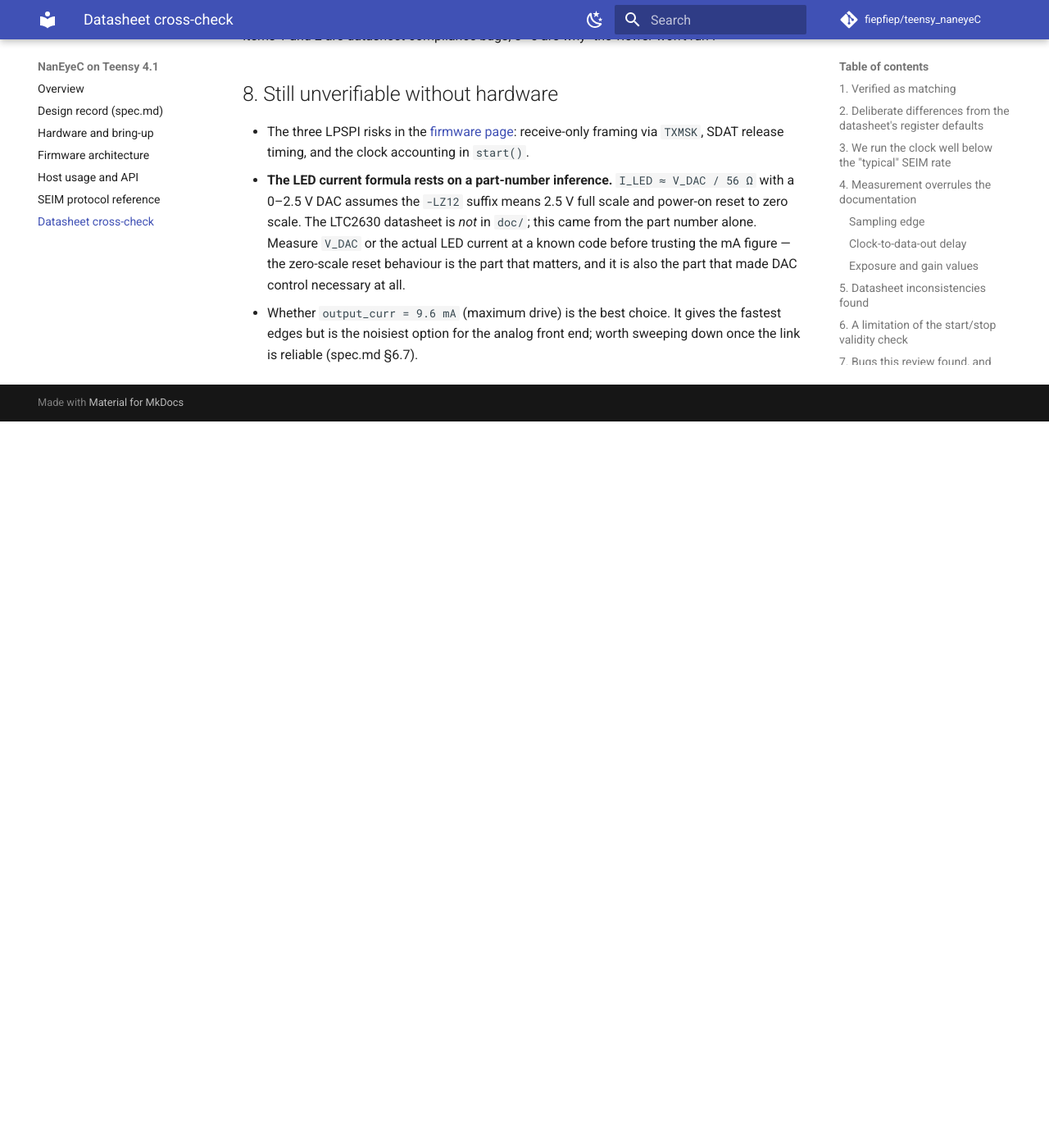
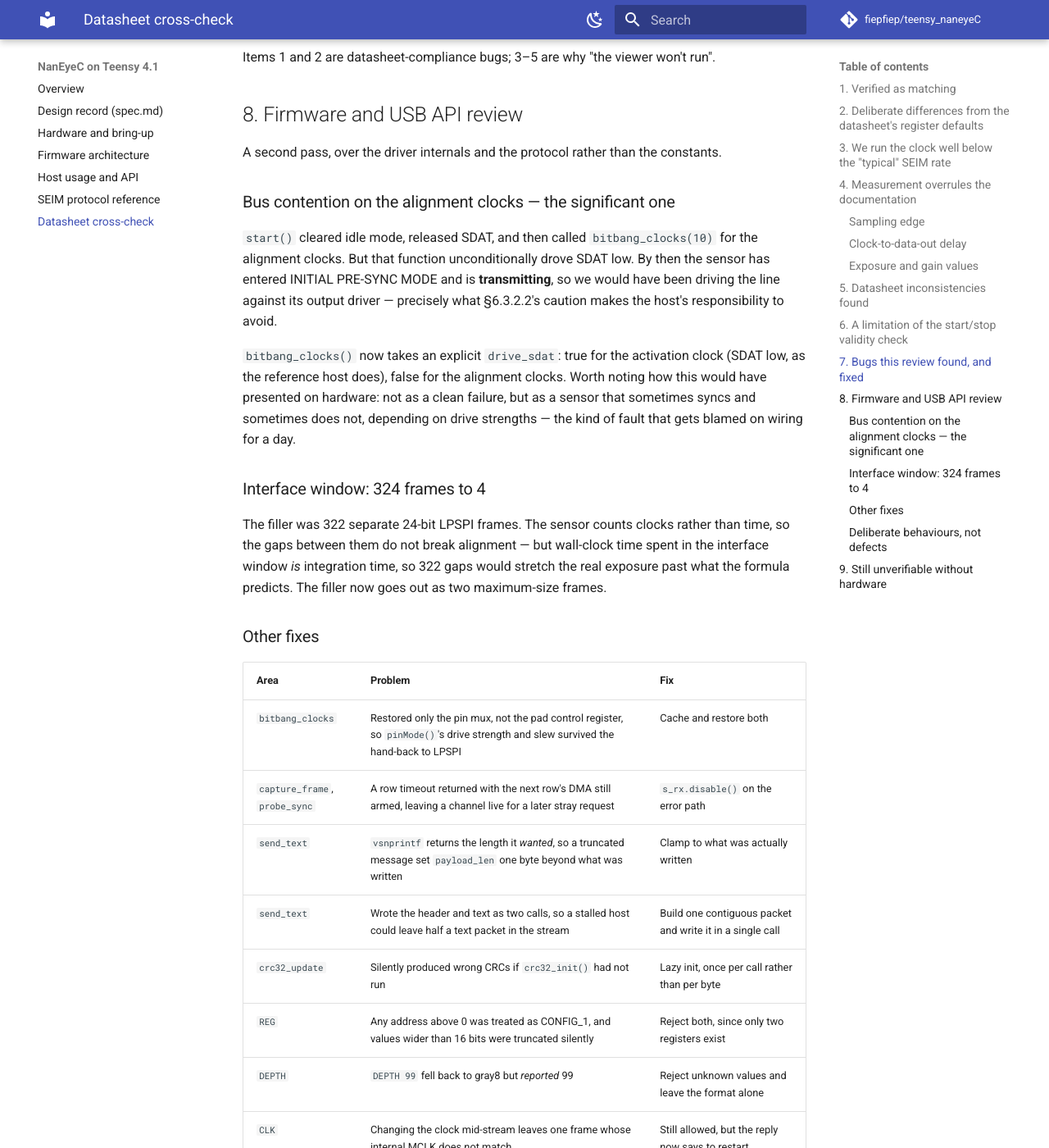
Before and after one commit to fiepfiep/teensy_naneyeC, an MkDocs documentation site: the page built from docs/datasheet-crosscheck.md, in a window 1280 px wide and 1400 px high, scrolled down 5740 px. Shown: the whole window at 82% size. Built offline with MkDocs 1.6.1 and Material for MkDocs 9.7.7, drawn with Linux system fonts in a browser that asks for light colours; comment, search, counter and statistics services are not loaded; before the commit the page ends 6254 px from its top, so only the background shows below that; some of the changed text lies outside the part shown.

Commit message:
Review the firmware and USB API; fix bus contention and seven smaller faults
Second review pass, over the driver internals and the protocol rather than the
constants. Findings recorded in docs/datasheet-crosscheck.md section 8.

The one that mattered: start() cleared idle mode, released SDAT, and then called
bitbang_clocks(10) for the alignment clocks -- but that function unconditionally
drove SDAT low. By that point the sensor has entered INITIAL PRE-SYNC MODE and
is transmitting, so we would have been driving against its output driver, which
is exactly what the datasheet makes the host's responsibility to avoid. It would
not have failed cleanly either: it would have synced sometimes and not others
depending on drive strengths, and looked like a wiring problem for a day.
bitbang_clocks() now takes an explicit drive_sdat, true only for the activation
clock.

The interface window drove its filler as 322 separate 24-bit frames. The sensor
counts clocks rather than time, so those gaps do not break alignment, but time
spent in the window is time the pixels keep integrating, so they would have
stretched the real exposure past what the formula predicts. Now two large frames.

Also:
  - bitbang_clocks restored the pin mux but not the pad control register, so
    pinMode's drive strength and slew survived the hand-back to LPSPI
  - a row timeout returned with the next row's DMA still armed
  - send_text trusted vsnprintf's return value, which is the length it wanted,
    so a truncated message set payload_len one byte past what was written
  - send_text wrote header and text separately, so a stalled host could leave
    half a text packet in the stream; now one contiguous write
  - crc32_update silently produced wrong CRCs if crc32_init had not run
  - REG accepted any address above 0 as CONFIG_1 and truncated >16-bit values
  - DEPTH 99 fell back to gray8 but reported 99

Two behaviours documented rather than changed: commands are polled between
frames, so a reply can take a frame period; and host-to-device is ASCII while
device-to-host is framed. The spec claimed framing both ways and the firmware
never implemented it, so the asymmetry is now written down as the intent.

Co-Authored-By: Claude Opus 5 <noreply@anthropic.com>

```diff
--- a/docs/datasheet-crosscheck.md
+++ b/docs/datasheet-crosscheck.md
@@ -8,7 +8,8 @@ Read this before "correcting" something in the code to match a datasheet table.
 the differences are deliberate, and two of them exist because the datasheet contradicts
 itself or contradicts measurement.
 
-Reviewed 2026-09-18 against commit `c0e22e9`. Method: re-read each datasheet passage the
+Reviewed 2026-09-18, in two passes: constants and formulas first, then the driver
+internals and the USB API (§8). Method: re-read each datasheet passage the
 code depends on, then check the corresponding constant, bitfield or formula.
 
 ## 1. Verified as matching
@@ -177,7 +178,59 @@ separately instead of just "valid pixels".
 
 Items 1 and 2 are datasheet-compliance bugs; 3–5 are why "the viewer won't run".
 
-## 8. Still unverifiable without hardware
+## 8. Firmware and USB API review
+
+A second pass, over the driver internals and the protocol rather than the constants.
+
+### Bus contention on the alignment clocks — the significant one
+
+`start()` cleared idle mode, released SDAT, and then called `bitbang_clocks(10)` for the
+alignment clocks. But that function unconditionally drove SDAT low. By then the sensor has
+entered INITIAL PRE-SYNC MODE and is **transmitting**, so we would have been driving the
+line against its output driver — precisely what §6.3.2.2's caution makes the host's
+responsibility to avoid.
+
+`bitbang_clocks()` now takes an explicit `drive_sdat`: true for the activation clock (SDAT
+low, as the reference host does), false for the alignment clocks. Worth noting how this
+would have presented on hardware: not as a clean failure, but as a sensor that sometimes
+syncs and sometimes does not, depending on drive strengths — the kind of fault that gets
+blamed on wiring for a day.
+
+### Interface window: 324 frames to 4
+
+The filler was 322 separate 24-bit LPSPI frames. The sensor counts clocks rather than time,
+so the gaps between them do not break alignment — but wall-clock time spent in the interface
+window *is* integration time, so 322 gaps would stretch the real exposure past what the
+formula predicts. The filler now goes out as two maximum-size frames.
+
+### Other fixes
+
+| Area | Problem | Fix |
+|---|---|---|
+| `bitbang_clocks` | Restored only the pin mux, not the pad control register, so `pinMode()`'s drive strength and slew survived the hand-back to LPSPI | Cache and restore both |
+| `capture_frame`, `probe_sync` | A row timeout returned with the next row's DMA still armed, leaving a channel live for a later stray request | `s_rx.disable()` on the error path |
+| `send_text` | `vsnprintf` returns the length it *wanted*, so a truncated message set `payload_len` one byte beyond what was written | Clamp to what was actually written |
+| `send_text` | Wrote the header and text as two calls, so a stalled host could leave half a text packet in the stream | Build one contiguous packet and write it in a single call |
+| `crc32_update` | Silently produced wrong CRCs if `crc32_init()` had not run | Lazy init, once per call rather than per byte |
+| `REG` | Any address above 0 was treated as CONFIG_1, and values wider than 16 bits were truncated silently | Reject both, since only two registers exist |
+| `DEPTH` | `DEPTH 99` fell back to gray8 but *reported* 99 | Reject unknown values and leave the format alone |
+| `CLK` | Changing the clock mid-stream leaves one frame whose internal MCLK does not match | Still allowed, but the reply now says to restart |
+
+### Deliberate behaviours, not defects
+
+- **Commands are polled between frames, never during one.** `capture_frame()` owns the CPU
+  for the whole readout, so a command can wait up to one frame period (~52 ms at 24.75 MHz).
+  Handling `START` or `PROBE` mid-readout would re-enter the driver underneath itself.
+- **Host to device is ASCII, device to host is framed.** The spec originally claimed framing
+  in both directions and the firmware never implemented it; rather than add a parser nothing
+  needs, the asymmetry is now documented as the intent. Framing earns its keep in the
+  machine-parsed direction and costs nothing in the direction a human types into. The
+  `command` packet type stays reserved.
+- **A frame is dropped whole rather than truncated**, and USB disconnection mid-payload can
+  still leave a partial packet on the wire. The host recovers by resynchronising on the
+  magic word and verifying the CRC, which `tests/test_transport.py` covers directly.
+
+## 9. Still unverifiable without hardware
 
 - The three LPSPI risks in the [firmware page](firmware.md#known-risks): receive-only
   framing via `TXMSK`, SDAT release timing, and the clock accounting in `start()`.
```
Also changed, not shown: docs/firmware.md (+33 -13 lines), docs/host.md (+2 -1 lines), spec.md (+7 -2 lines), 3 other files.
